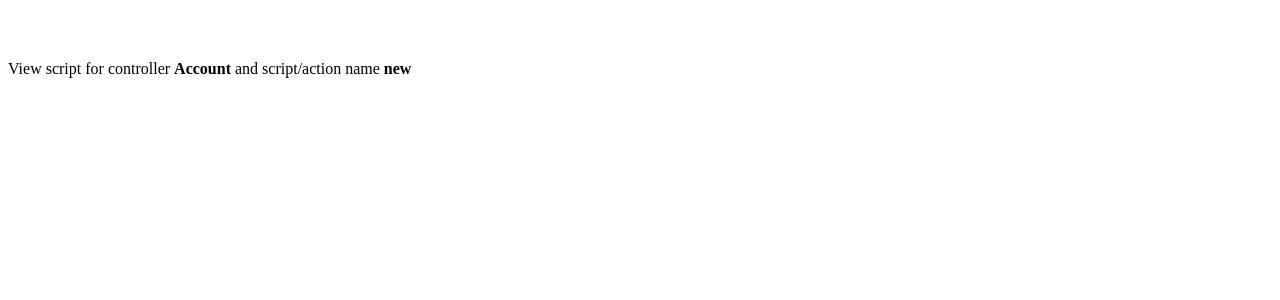
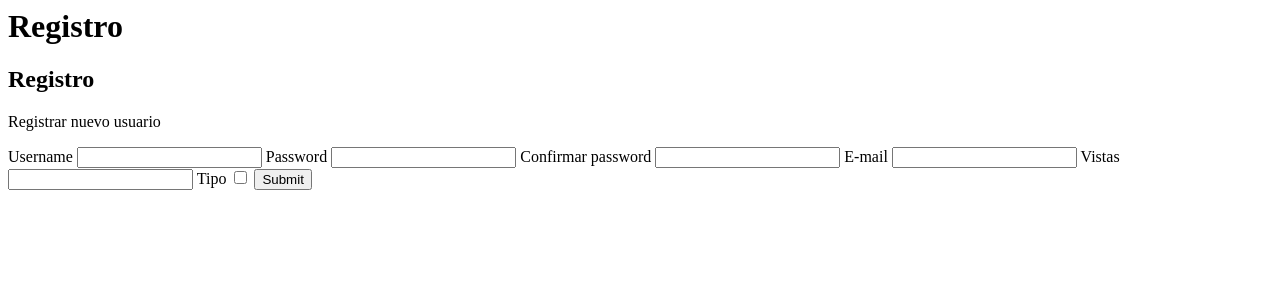
Before and after one commit to xoco-carlos/WebSecurity, a PHP site: template dos/application/views/scripts/account/new.phtml in a window 1280 px wide. Shown: the top 300 px of the page. Run offline with PHP 8.4, Linux system fonts and the light colour scheme; the template is opened without the code that fills it, so the values that code supplies are empty.

Commit message:
Aplicacion Zend

```diff
--- a/dos/application/configs/application.ini
+++ b/dos/application/configs/application.ini
@@ -6,8 +6,7 @@ bootstrap.path = APPLICATION_PATH "/Bootstrap.php"
 bootstrap.class = "Bootstrap"
 appnamespace = "Application"
 resources.frontController.controllerDirectory = APPLICATION_PATH "/controllers"
-resources.frontController.params.displayExceptions = 0
-
+resources.frontController.params.displayExceptions = 1
 [staging : production]
 
 [testing : production]
--- a/dos/application/views/scripts/account/new.phtml
+++ b/dos/application/views/scripts/account/new.phtml
@@ -1,4 +1,31 @@
-<br /><br />
+<?php echo $this->doctype('HTML5'); ?>
+<html xmlns="http://www.w3.org/1999/xhtml" xml:lang="en" lang="en">
+	<head>
+		<?php echo $this->headTitle('Registro'); ?>
+	</head>
+	<body>
+		<?php #echo $this->render('includes/header.phtml') ?>
+		<h1><a>Registro</a></h1>
+		<form method="post" action="/formbuilder/view.php">
+			<h2>Registro</h2>
+			<p>Registrar nuevo usuario</p>
+			<label class="description" for="element_1">Username </label>
+			<input name="element_1" class="element text medium" type="text" maxlength="255" value=""/>
+			<label class="description" for="element_2">Password </label>
+			<input name="element_2" class="element text medium" type="password" maxlength="255" value=""/>
+			<label class="description" for="element_3">Confirmar password </label>
+			<input name="element_3" class="element text medium" type="password" maxlength="255" value=""/>
+			<label class="description" for="element_4">E-mail </label>
+			<input name="element_4" class="element text medium" type="email" maxlength="255" value=""/>
+			<label class="description" for="element_5">Vistas</label>
+			<input name="element_5" class="element text medium" type="text" maxlength="255" value=""/>
+			<label class="description" for="element_6">Tipo </label>
+			<input name="element_6" class="element text medium" type="checkbox"/>
+			<input class="button_text" type="submit" name="submit" value="Submit" />
+		</form>
+	</body>
+</html>
+<!--<br /><br />
 <div id="view-content">
 	<p>View script for controller <b>Account</b> and script/action name <b>new</b></p>
-</div>
+</div>-->
```
Also changed, not shown: dos/application/controllers/AccountController.php (+10 -4 lines), dos/application/views/scripts/account/index.phtml (line endings or trailing spaces).
